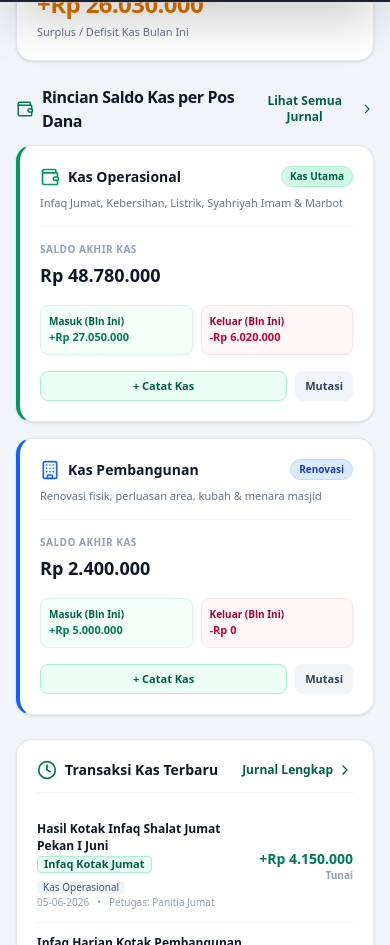
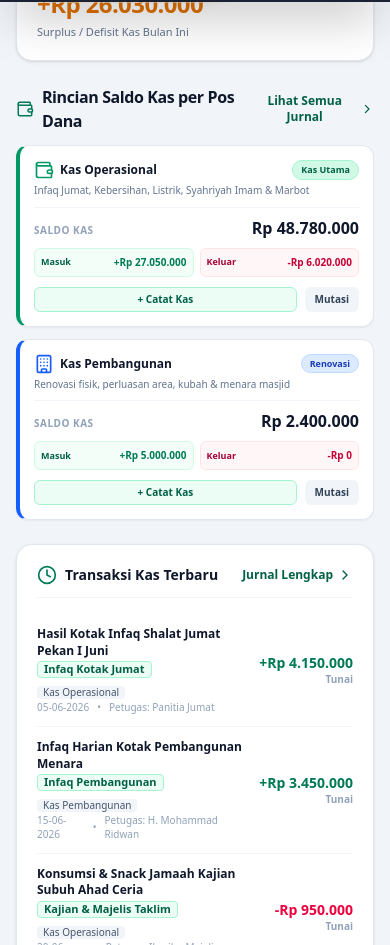
Before and after one commit to didinkomarudin058-hub/Laporan-Keuangan-DKM, a React (Vite) app: page / in a window 390 px wide. Shown: the part 842-1787 px from the top of the page. Built offline with nearby package versions, Linux system fonts and the light colour scheme; no server answers.

Commit message:
style: refine dashboard fund card layout
Update grid structure and card sizing to improve responsiveness and visual hierarchy on smaller screens.

```diff
--- a/src/components/DashboardOverview.tsx
+++ b/src/components/DashboardOverview.tsx
@@ -285,58 +285,58 @@ export const DashboardOverview: React.FC<DashboardOverviewProps> = ({
           </button>
         </div>
 
-        <div className="grid grid-cols-1 md:grid-cols-2 lg:grid-cols-4 gap-4">
+        <div className="grid grid-cols-1 sm:grid-cols-2 gap-3">
           {fundBalances.map((item) => (
             <div
               key={item.name}
-              className={`bg-white p-5 rounded-2xl border border-slate-200 shadow-sm hover:shadow-md transition ${item.borderAccent} space-y-4 flex flex-col justify-between`}
+              className={`bg-white p-3.5 sm:p-4 rounded-xl border border-slate-200 shadow-xs hover:shadow-sm transition ${item.borderAccent} space-y-2.5 flex flex-col justify-between`}
             >
-              <div className="space-y-2">
+              <div className="space-y-1">
                 <div className="flex items-center justify-between gap-2">
-                  <div className="flex items-center gap-2">
+                  <div className="flex items-center gap-1.5">
                     {item.icon}
-                    <h3 className="font-extrabold text-sm text-slate-900">{item.name}</h3>
+                    <h3 className="font-extrabold text-xs sm:text-sm text-slate-900">{item.name}</h3>
                   </div>
-                  <span className={`text-[10px] font-bold px-2 py-0.5 rounded-full border ${item.badgeBg}`}>
+                  <span className={`text-[9px] font-bold px-2 py-0.5 rounded-full border ${item.badgeBg}`}>
                     {item.badgeText}
                   </span>
                 </div>
-                <p className="text-[11px] text-slate-500 leading-snug line-clamp-2">
+                <p className="text-[10px] text-slate-500 leading-tight line-clamp-1">
                   {item.description}
                 </p>
               </div>
 
-              <div className="space-y-3 pt-2 border-t border-slate-100">
-                <div>
+              <div className="space-y-2 pt-2 border-t border-slate-100">
+                <div className="flex items-baseline justify-between gap-2">
                   <span className="text-[10px] font-bold uppercase tracking-wider text-slate-400">
-                    Saldo Akhir Kas
+                    Saldo Kas
                   </span>
-                  <div className="text-lg font-black text-slate-900 mt-0.5">
+                  <div className="text-base font-black text-slate-900">
                     Rp {item.balance.toLocaleString('id-ID')}
                   </div>
                 </div>
 
-                <div className="grid grid-cols-2 gap-2 text-[11px] pt-1">
-                  <div className="bg-emerald-50/60 p-2 rounded-lg border border-emerald-100">
-                    <span className="text-emerald-800 font-semibold block text-[10px]">Masuk (Bln Ini)</span>
-                    <span className="font-bold text-emerald-700">+Rp {item.monthIncome.toLocaleString('id-ID')}</span>
+                <div className="grid grid-cols-2 gap-1.5 text-[10px]">
+                  <div className="bg-emerald-50/60 p-1.5 rounded-md border border-emerald-100 flex items-center justify-between">
+                    <span className="text-emerald-800 font-semibold text-[9px]">Masuk</span>
+                    <span className="font-bold text-emerald-700 text-[10px]">+Rp {item.monthIncome.toLocaleString('id-ID')}</span>
                   </div>
-                  <div className="bg-rose-50/60 p-2 rounded-lg border border-rose-100">
-                    <span className="text-rose-800 font-semibold block text-[10px]">Keluar (Bln Ini)</span>
-                    <span className="font-bold text-rose-700">-Rp {item.monthExpense.toLocaleString('id-ID')}</span>
+                  <div className="bg-rose-50/60 p-1.5 rounded-md border border-rose-100 flex items-center justify-between">
+                    <span className="text-rose-800 font-semibold text-[9px]">Keluar</span>
+                    <span className="font-bold text-rose-700 text-[10px]">-Rp {item.monthExpense.toLocaleString('id-ID')}</span>
                   </div>
                 </div>
 
-                <div className="flex gap-2 pt-1">
+                <div className="flex gap-2 pt-0.5">
                   <button
                     onClick={() => onOpenAddModal(item.name)}
-                    className="flex-1 py-1.5 px-2 bg-emerald-50 hover:bg-emerald-100 text-emerald-800 font-bold text-[11px] rounded-lg border border-emerald-200 transition text-center cursor-pointer"
+                    className="flex-1 py-1 px-2 bg-emerald-50 hover:bg-emerald-100 text-emerald-800 font-bold text-[10px] rounded-md border border-emerald-200 transition text-center cursor-pointer"
                   >
                     + Catat Kas
                   </button>
                   <button
                     onClick={() => onSelectFundFilter(item.name)}
-                    className="py-1.5 px-2.5 bg-slate-100 hover:bg-slate-200 text-slate-700 font-bold text-[11px] rounded-lg transition cursor-pointer"
+                    className="py-1 px-2.5 bg-slate-100 hover:bg-slate-200 text-slate-700 font-bold text-[10px] rounded-md transition cursor-pointer"
                     title="Filter mutasi pos ini"
                   >
                     Mutasi
```
